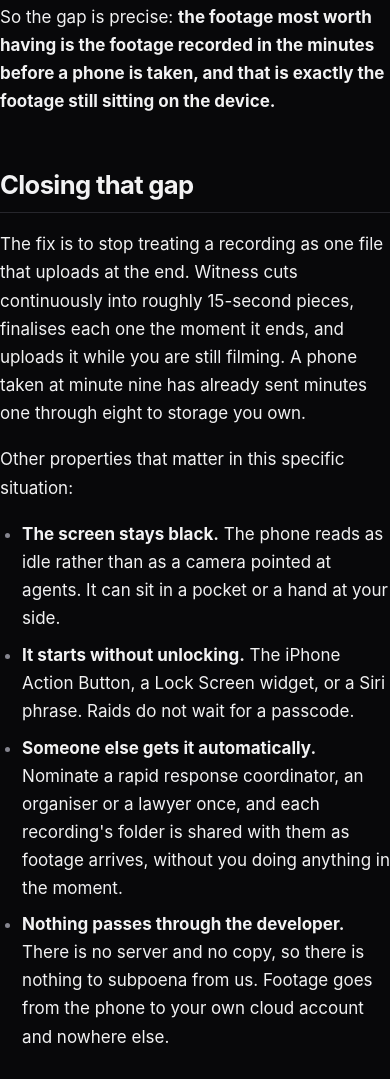
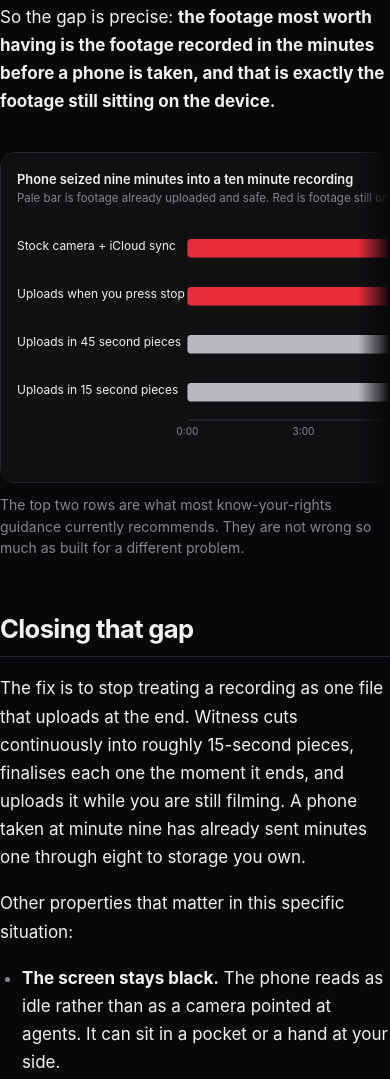
Before and after one commit to olmaster13-spec/witnessrecord-privacy, a plain HTML site: page recording-ice.html in a window 390 px wide. Shown: the part 2141-3220 px from the top of the page. Drawn offline with Linux system fonts and the light colour scheme.

Commit message:
Add two diagrams that carry the argument rather than decorate it
upload-timeline.svg answers the question three of these pages are actually
about: how much of a nine minute recording survives a phone taken at minute
nine. Stock camera with photo sync and upload-on-stop apps lose all of it.
45 second pieces lose up to 45 seconds, 15 second pieces lose up to 15. The
honest reading is that the gap between the bottom two rows is small and the
gap between either of them and the top two is the whole point, and the
caption says so.

seizure-vs-search.svg draws the Riley v. California distinction people most
often get backwards: taking the phone needs no warrant, reading what is on
it does, and neither fact puts the phone back in your hand.

Both are external SVGs so one file serves several pages and gets cached once.
Together they are 5.6KB.

Also adds a real screenshot of the contact screen to the ICE page, next to
the paragraph about nominating a rapid response coordinator.

Mobile needed a fix: at 375px the chart scaled its own labels to 4.7px, which
is illegible on the device most of this site is read on. It now scrolls
inside its container with a faded right edge, the same treatment wide tables
already get, holding labels at about 11px.

Co-Authored-By: Claude Opus 5 <noreply@anthropic.com>

```diff
--- a/recording-ice.html
+++ b/recording-ice.html
@@ -73,6 +73,14 @@
 <p>That instruction is right, and the mechanism usually suggested for it is weaker than people assume. iCloud Photos and Google Photos are built for convenience, not for this. Both routinely defer uploads until the phone is on Wi-Fi, charging, or above a battery threshold, and both generally wait for a recording to finish before it becomes eligible to sync at all. A ten-minute video is one file, and that file does not begin uploading until you stop recording.</p>
 <p>So the gap is precise: <strong>the footage most worth having is the footage recorded in the minutes before a phone is taken, and that is exactly the footage still sitting on the device.</strong></p>
 
+<figure>
+  <div class="fig-diagram">
+    <img src="img/upload-timeline.svg" width="760" height="322"
+         alt="Bar chart comparing how much of a nine minute recording survives a seized phone. Stock camera with iCloud sync and upload-on-stop apps lose all nine minutes. Uploading in 45 second pieces loses up to 45 seconds. Uploading in 15 second pieces loses up to 15 seconds.">
+  </div>
+  <figcaption>The top two rows are what most know-your-rights guidance currently recommends. They are not wrong so much as built for a different problem.</figcaption>
+</figure>
+
 <h2>Closing that gap</h2>
 <p>The fix is to stop treating a recording as one file that uploads at the end. Witness cuts continuously into roughly 15-second pieces, finalises each one the moment it ends, and uploads it while you are still filming. A phone taken at minute nine has already sent minutes one through eight to storage you own.</p>
 <p>Other properties that matter in this specific situation:</p>
@@ -82,6 +90,11 @@
   <li><strong>Someone else gets it automatically.</strong> Nominate a rapid response coordinator, an organiser or a lawyer once, and each recording's folder is shared with them as footage arrives, without you doing anything in the moment.</li>
   <li><strong>Nothing passes through the developer.</strong> There is no server and no copy, so there is nothing to subpoena from us. Footage goes from the phone to your own cloud account and nowhere else.</li>
 </ul>
+
+<figure class="fig-shot">
+  <img src="img/app-contact.webp" width="620" height="873" loading="lazy"
+       alt="The Witness emergency contact screen, showing a nominated contact who is granted access to each recording automatically.">
+</figure>
 
 <div class="note">
   <p><strong>Set it up before the day.</strong> An app that has not been connected to a storage account saves nothing. This is the step people skip and the one that decides whether any of the rest matters. The <a href="field-guide.html">field guide</a> covers it in five minutes.</p>
--- a/style.css
+++ b/style.css
@@ -590,3 +590,46 @@ blockquote { margin: 0; }
 .prose tbody tr { border-top: 1px solid var(--line); }
 .prose pre { margin: 1.1em 0; }
 .prose .disclaimer { color: var(--text-3); font-size: 0.93rem; margin-top: 2.4em; }
+
+/* Figures inside long-form pages ----------------------------------------
+   The diagrams are external SVGs so one file serves several pages and the
+   browser caches it once. They carry data, so they sit in a bordered panel
+   like a table would, not bleeding into the prose as decoration. */
+.prose figure { margin: 2.2em 0; }
+.prose figcaption {
+  color: var(--text-3);
+  font-size: 0.875rem;
+  line-height: 1.55;
+  margin-top: 11px;
+  max-width: var(--measure);
+}
+.fig-diagram {
+  border: 1px solid var(--line);
+  border-radius: var(--r-surface);
+  background: var(--bg-raised);
+  padding: clamp(16px, 3vw, 26px);
+}
+.fig-diagram img { display: block; width: 100%; height: auto; }
+.fig-shot {
+  max-width: 340px;
+  border: 1px solid var(--line);
+  border-radius: var(--r-media);
+  overflow: hidden;
+  background: var(--bg-raised);
+}
+.fig-shot img { display: block; width: 100%; height: auto; }
+
+/* Below ~760px the chart would scale its own labels down to about 5px, which
+   is not readable on the device most of this site is read on. It scrolls
+   instead, the same way wide tables here already do, with the right edge
+   faded so the cut reads as intentional. */
+@media (max-width: 760px) {
+  .fig-diagram {
+    overflow-x: auto;
+    scrollbar-width: none;
+    -webkit-mask-image: linear-gradient(to right, #000 calc(100% - 32px), transparent);
+    mask-image: linear-gradient(to right, #000 calc(100% - 32px), transparent);
+  }
+  .fig-diagram::-webkit-scrollbar { display: none; }
+  .fig-diagram img { min-width: 700px; }
+}
```
Also changed, not shown: compare.html (+8 -0 lines), mobile-justice-alternative.html (+8 -0 lines), recording-law.html (+8 -0 lines), img/seizure-vs-search.svg (added), img/upload-timeline.svg (added).
